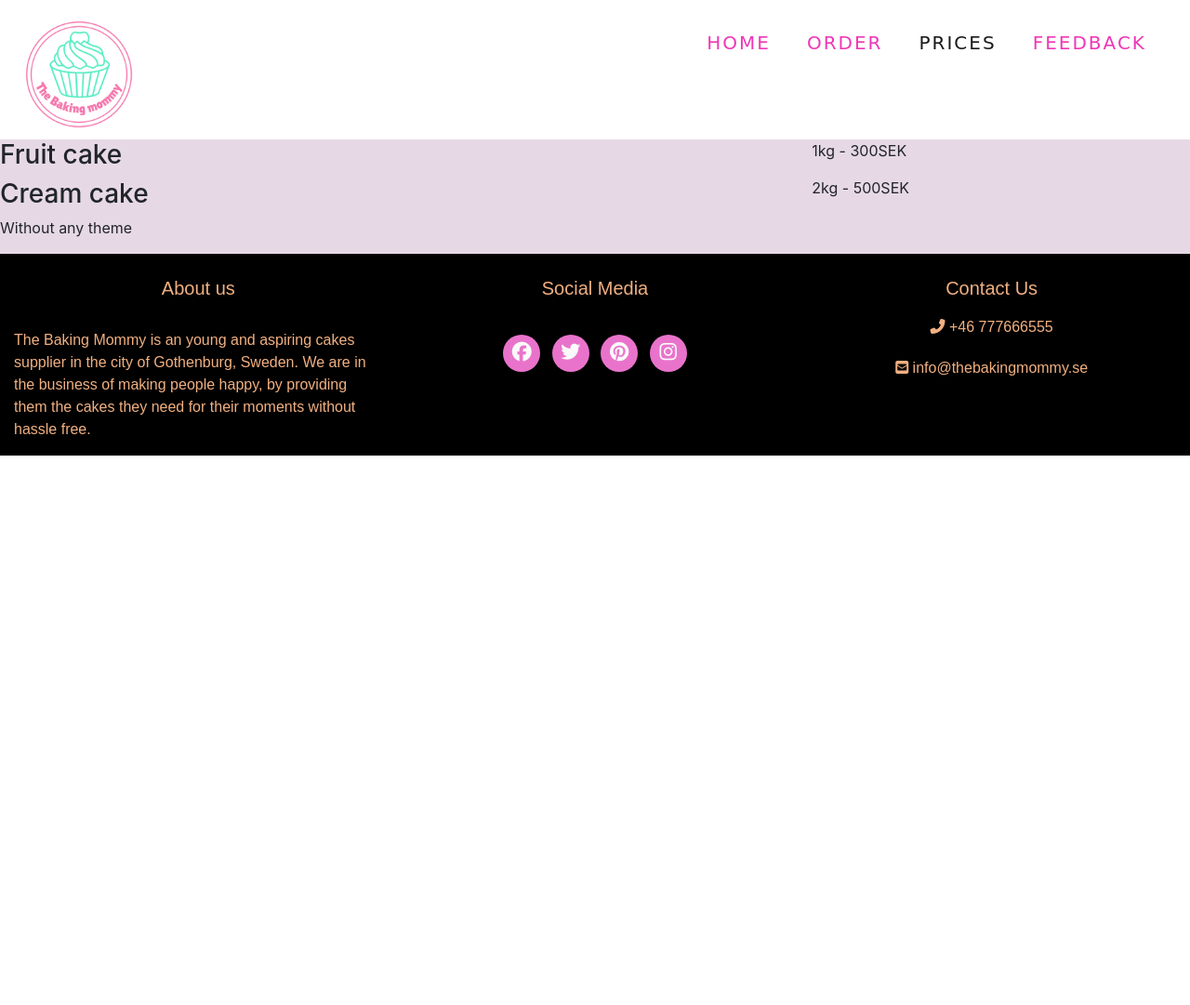
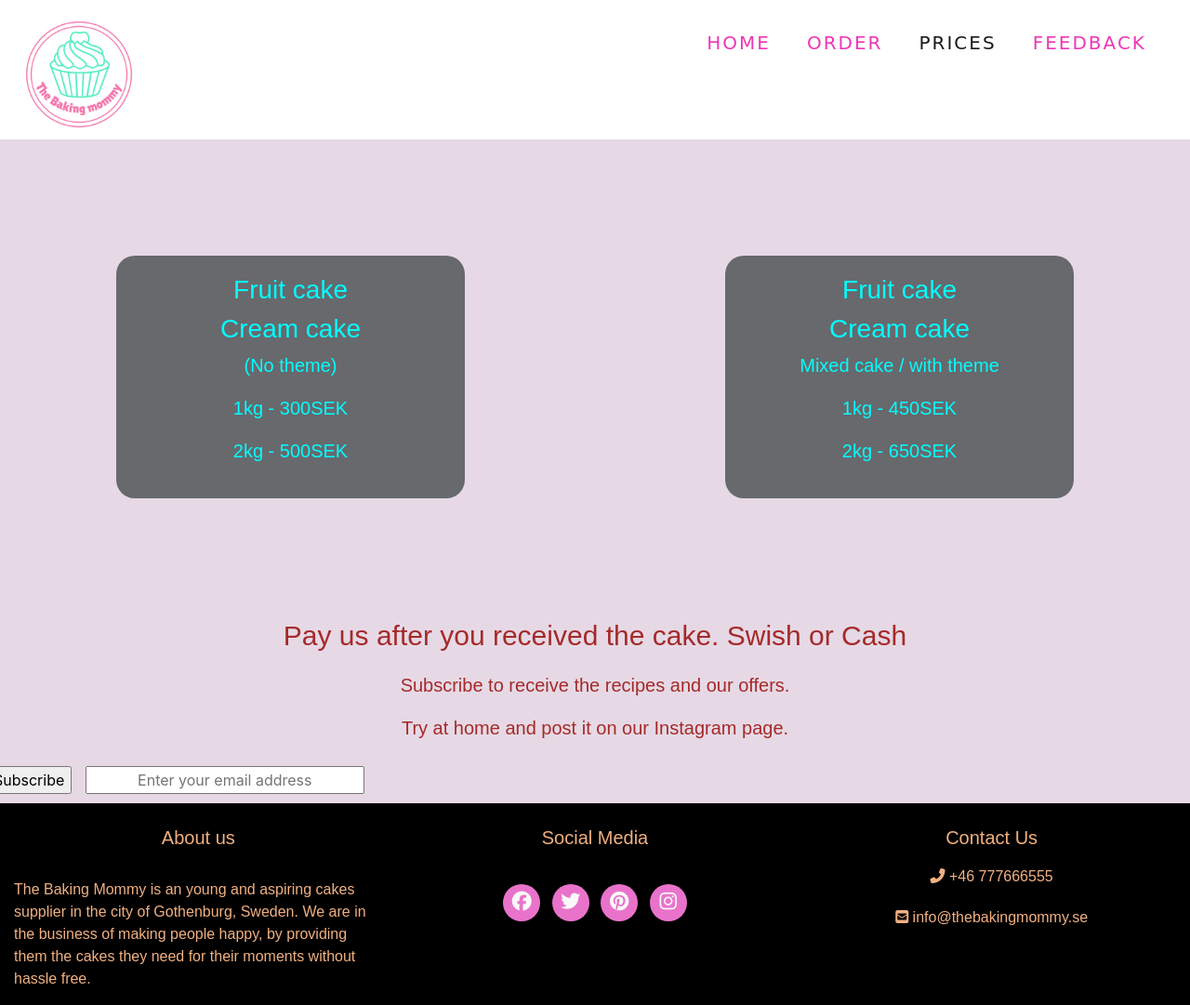
Before and after one commit to murthy1811/The-Baking-Mommy_MS2, a plain HTML site: page prices.html in a window 1280 px wide. Shown: the whole page at 93% size. Before the commit the page ends 800 px from the top, so only its background shows below. Drawn offline with nearby package versions, Linux system fonts and the light colour scheme; some packages are replaced by stand-ins of ours; a script that the page names is missing; a web font is replaced by a local one.

Commit message:
css added for the prices page

```diff
--- a/assets/css/style.css
+++ b/assets/css/style.css
@@ -533,3 +533,52 @@ div#map {
         text-align: left;
     }
 }
+
+
+ /* -----------------------------------------------------------------------------------------Prices page */
+
+ .cakeprice {
+     min-width: 300px;
+     background-color: #67696d;
+     border-radius: 20px;
+     text-align: center;
+     font-family: Reggae One, sans-serif;
+     margin: 125px;
+     color: aqua;
+     padding: 20px;
+     min-height: 200px;
+ }
+
+ .cakeprice p{
+     font-size: 20px;
+     color: aqua;
+ }
+
+ .payment{
+     text-align: center;
+     font-family: Reggae One, sans-serif;
+     color: brown;
+     font-size: 30px;
+ }
+
+ .recipeoffer{
+       text-align: center;
+     font-family: Reggae One, sans-serif;
+     color: brown;
+     font-size: 20px;
+ }
+
+ .subscription label{
+     font-family: Reggae One, sans-serif;
+     color: brown;
+     font-size: 20px;
+     padding-bottom: 30px;
+     margin-left: 300px;
+ }
+
+
+#mailbox{
+    text-align: center;
+    width: 300px;
+    margin: 10px;
+}
--- a/prices.html
+++ b/prices.html
@@ -58,19 +58,47 @@
        <!--===================================================================prices info-->
         <section class="background">
             <div class="row">
-                <div class="col-12 col-sm-8">
+                <div class="col-12 col-sm-6">
                     <div class="cakeprice">
                         <h3> Fruit cake</h3>
                         <h3> Cream cake</h3>
-                        <p>Without any theme</p>
+                        <p>(No theme)</p>
+
+                        <p class="price"> 1kg - 300SEK</p>
+                        <p class="price"> 2kg - 500SEK</p>
                     </div>
                 </div>
-                <div class="col-12 col-sm-4">
+                <div class="col-12 col-sm-6">
                     <div class="cakeprice">
-                        <p> <span>1kg - 300SEK  </span> </p>
-                        <p> <span>2kg - 500SEK  </span> </p>
+                        <h3> Fruit cake</h3>
+                        <h3> Cream cake</h3>
+                        <p>  Mixed cake / with theme</p>
+
+                        <p class="price"> 1kg - 450SEK</p>
+                        <p class="price"> 2kg - 650SEK</p>
                     </div>
+                 </div>
+            </div>
+
+            <div class="row">
+                <div class="col-12 payment">
+                    <p><span> Pay us after you received the cake. Swish or Cash</span></p>
                 </div>
+            </div>
+            <div class="row">
+                <div class="col-12 recipeoffer ">
+                    <p><span> Subscribe to receive the recipes and our offers.</span></p>
+                    <p><span> Try at home and post it on our Instagram page.</span></p>
+
+                </div>
+                <div class="row">
+                    <div class="col-12 subscription" >
+                                <input type="submit" value="Subscribe" id="subscribe">
+                                <input type="text" placeholder="Enter your email address" name="email address" id="mailbox" required>
+                      </div>
+                </div>
+
+
             </div>
 
 
```
